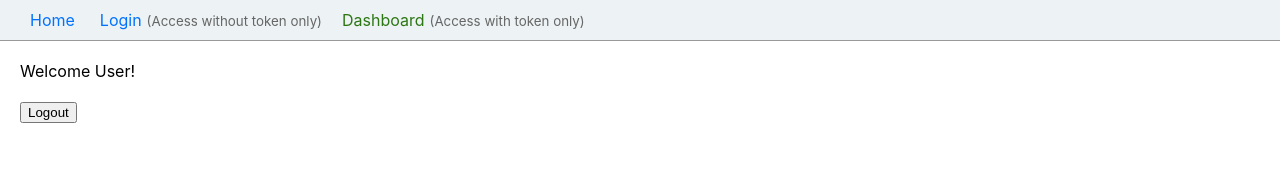
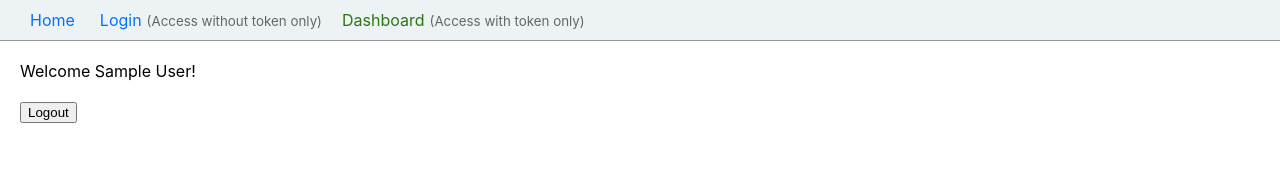
Before and after one commit to abdullahaslam2223/finance-tracker-ui, a React (Create React App) app: page /dashboard in a window 1280 px wide. Shown: the top 173 px of the page. Built offline with nearby package versions, Linux system fonts and the light colour scheme; sample sign-in values are in the browser's storage.

Commit message:
handling public and private routes

```diff
--- a/src/App.js
+++ b/src/App.js
@@ -4,6 +4,8 @@ import Login from "./pages/Login";
 import Dashboard from "./pages/Dashboard";
 import Home from "./pages/Home";
 import NotFound from "./pages/NotFound";
+import PublicRoutes from "./utils/PublicRoutes";
+import PrivateRoutes from "./utils/PrivateRoutes";
 
 function App() {
   return (
@@ -18,8 +20,12 @@ function App() {
             <Routes>
               <Route path="*" element={<NotFound />} />
               <Route index element={<Home />} />
-              <Route path="/login" element={<Login />} />
-              <Route path="/dashboard" element={<Dashboard />} />
+              <Route element={<PublicRoutes />}>
+                <Route path="/login" element={<Login />} />
+              </Route>
+              <Route element={<PrivateRoutes />}>
+                <Route path="/dashboard" element={<Dashboard />} />
+              </Route>
             </Routes>
           </div>
       </div>
--- a/src/pages/Dashboard.js
+++ b/src/pages/Dashboard.js
@@ -1,15 +1,18 @@
 import { useNavigate } from "react-router-dom";
+import { getUser, removeUserSession } from "../utils/common";
 
 function Dashboard(props) {
     const navigate = useNavigate();
+    const user = getUser();
 
     const handleLogout = () => {
-        navigate('/login');
+      removeUserSession();
+      navigate('/login');
     }
 
     return(
     <div>
-      Welcome User!<br /><br />
+      Welcome {user.name}!<br /><br />
       <input type="button" onClick={handleLogout} value="Logout" />
     </div>
     );
--- a/src/utils/PrivateRoutes.js
+++ b/src/utils/PrivateRoutes.js
@@ -0,0 +1,8 @@
+import { Navigate, Outlet } from "react-router-dom";
+import { getToken } from "./common";
+
+function PrivateRoutes() {
+    return getToken() ? <Outlet /> : <Navigate to="/login" />
+}
+
+export default PrivateRoutes;
--- a/src/utils/PublicRoutes.js
+++ b/src/utils/PublicRoutes.js
@@ -0,0 +1,8 @@
+import { Navigate, Outlet } from "react-router-dom";
+import { getToken } from "./common";
+
+function PublicRoutes() {
+    return !getToken() ? <Outlet /> : <Navigate to='/dashboard' />
+}
+
+export default PublicRoutes;
```
